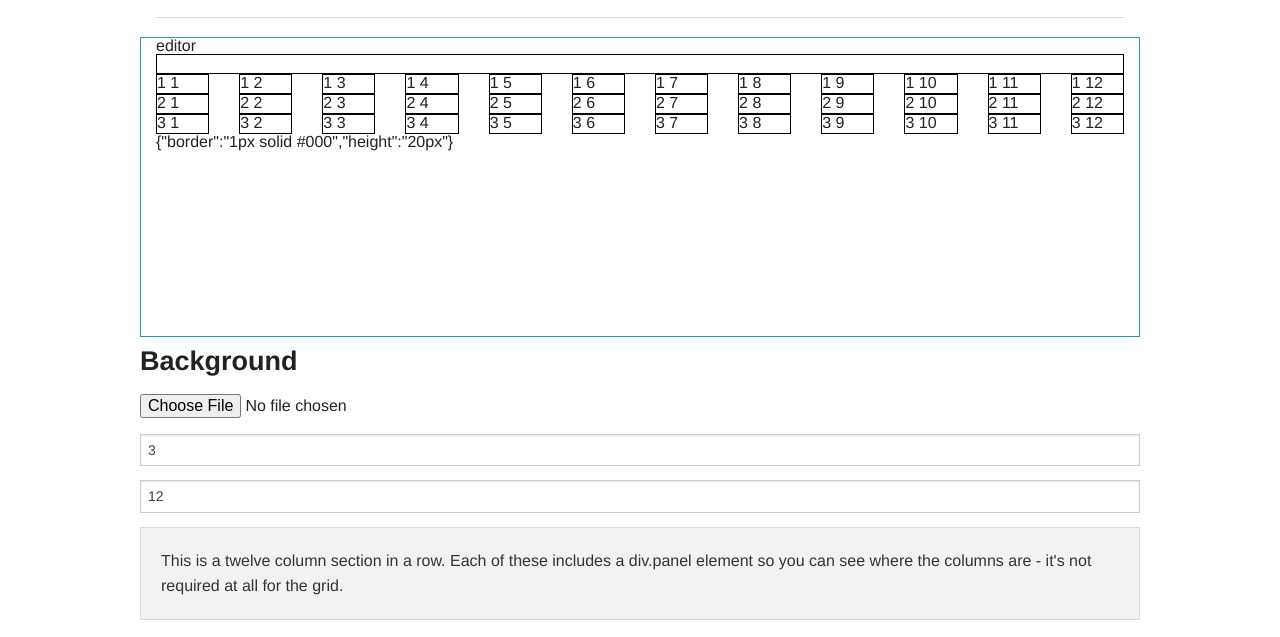
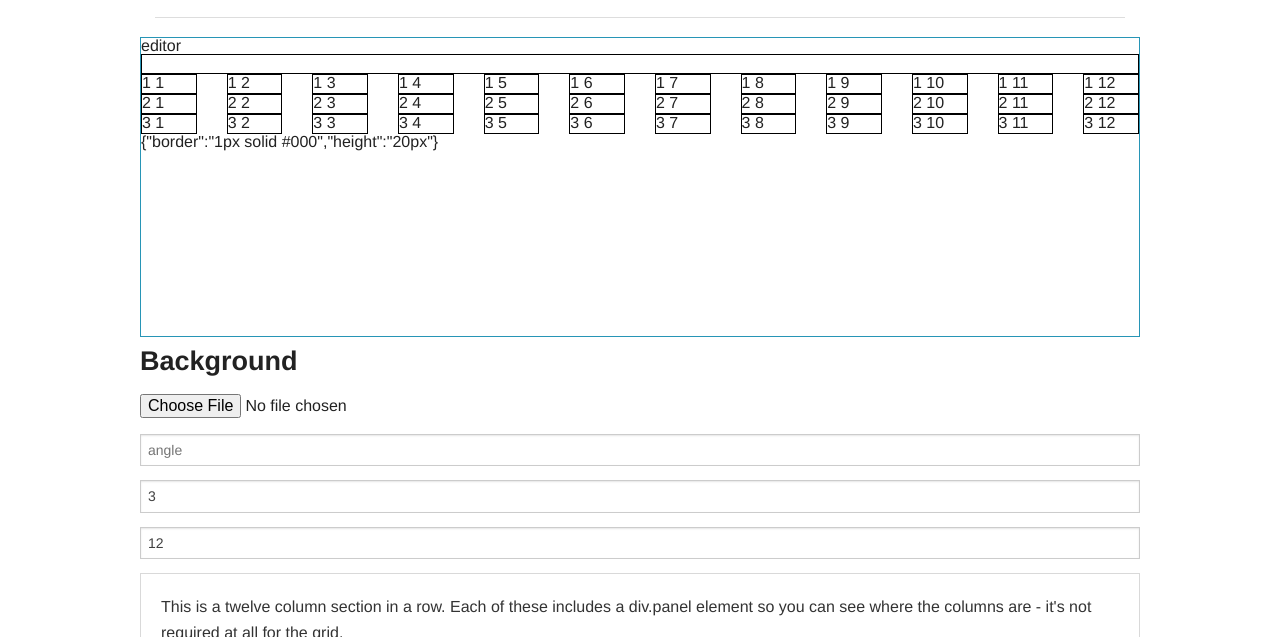
Before and after one commit to mir4a/gridator, a plain HTML site: page index.html in a window 1280 px wide. Shown: the part 107-744 px from the top of the page. Drawn offline with Linux system fonts and the light colour scheme.

Commit message:
#1: Merged

```diff
--- a/index.html
+++ b/index.html
@@ -134,7 +134,8 @@
 
 
 <div class="row" ng-controller="MyCtrl">
-  <div class="gridator"  >
+  <div class="gridator" ng-controller="anglesController" >
+    <div class="gridator_wrap" ng-style="setAngle">
       editor
       <div ng-style="MyStyle"></div>
       <div ng-init="">
@@ -146,6 +147,7 @@
         {{MyStyle}}
       </div>
     </div>
+  </div>
 
   <div class="row">
     <div class="eight columns">
@@ -154,9 +156,11 @@
       <!-- Grid Example -->
       <div class="row">
         <div class="large-12 columns">
-        <input id="bg" type="file" />
-        <input  type="text" ng-model="row" placeholder="rows"/>
+          <input id="bg" type="file"/>
+          <input type="text" ng-model="angleVal" placeholder="angle"/>
+          <input type="text" ng-model="row" placeholder="rows"/>
           <input type="text" ng-model="cell" placeholder="cells"/>
+
           <div class="panel">
             <p>This is a twelve column section in a row. Each of these includes a div.panel element so you can see where
               the columns are - it's not required at all for the grid.</p>
@@ -217,7 +221,8 @@
     <div class="four columns">
       <h4>Getting Started</h4>
 
-    <p>We're stoked you want to try Foundation! To get going, this file (index.html) includes some basic styles you can
+      <p>We're stoked you want to try Foundation! To get going, this file (index.html) includes some basic styles you
+        can
         modify, play around with, or totally destroy to get going.</p>
 
       <h4>Other Resources</h4>
@@ -231,7 +236,8 @@
 
           requests and more.
         </li>
-      <li><a href="http://twitter.com/foundationzurb">@foundationzurb</a><br/>Ping us on Twitter if you have questions.
+        <li><a href="http://twitter.com/foundationzurb">@foundationzurb</a><br/>Ping us on Twitter if you have
+          questions.
           If you build something with this we'd love to see it (and send you a totally boss sticker).
         </li>
       </ul>
--- a/javascripts/app.js
+++ b/javascripts/app.js
@@ -31,7 +31,7 @@ if (window.File && window.FileReader && window.FileList && window.Blob) {
       reader.onload = (function (theFile) {
         return function (e) {
           // Render thumbnail.
-          var imgCheck = $(".gridator");
+          var imgCheck = $(".gridator_wrap");
           console.log(e.target.result);
           imgCheck.css('background', 'url(' + e.target.result + ')');
         };
--- a/sass/_editor.scss
+++ b/sass/_editor.scss
@@ -1,10 +1,18 @@
 $gridator_height: 300px;
 
-.gridator {
+.gridator_wrap {
   //@extend .row;
-  @extend .column;
-  @extend .large-12;
+  //@extend .column;
+  //@extend .large-12;
   min-height: $gridator_height;
   border: 1px solid #2795b6;
   @include box-sizing(border-box);
 }
+
+.ng-scope {
+  .columns {
+    >div {
+      background: transparentize(#fff, 0.3);
+    }
+  }
+}
```
Also changed, not shown: javascripts/angular/app/controller.js (+6 -4 lines), stylesheets/app.css. Lines whose indentation alone changed are shown as unchanged.
